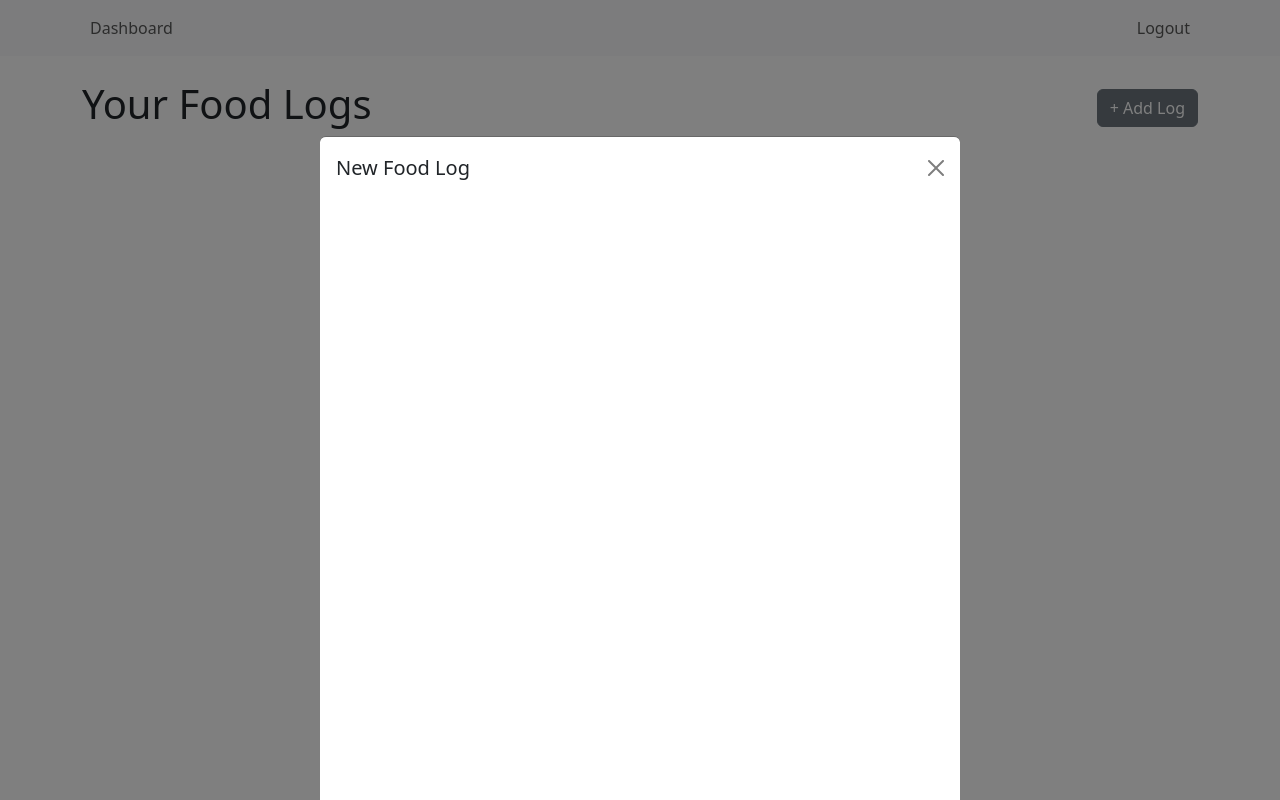
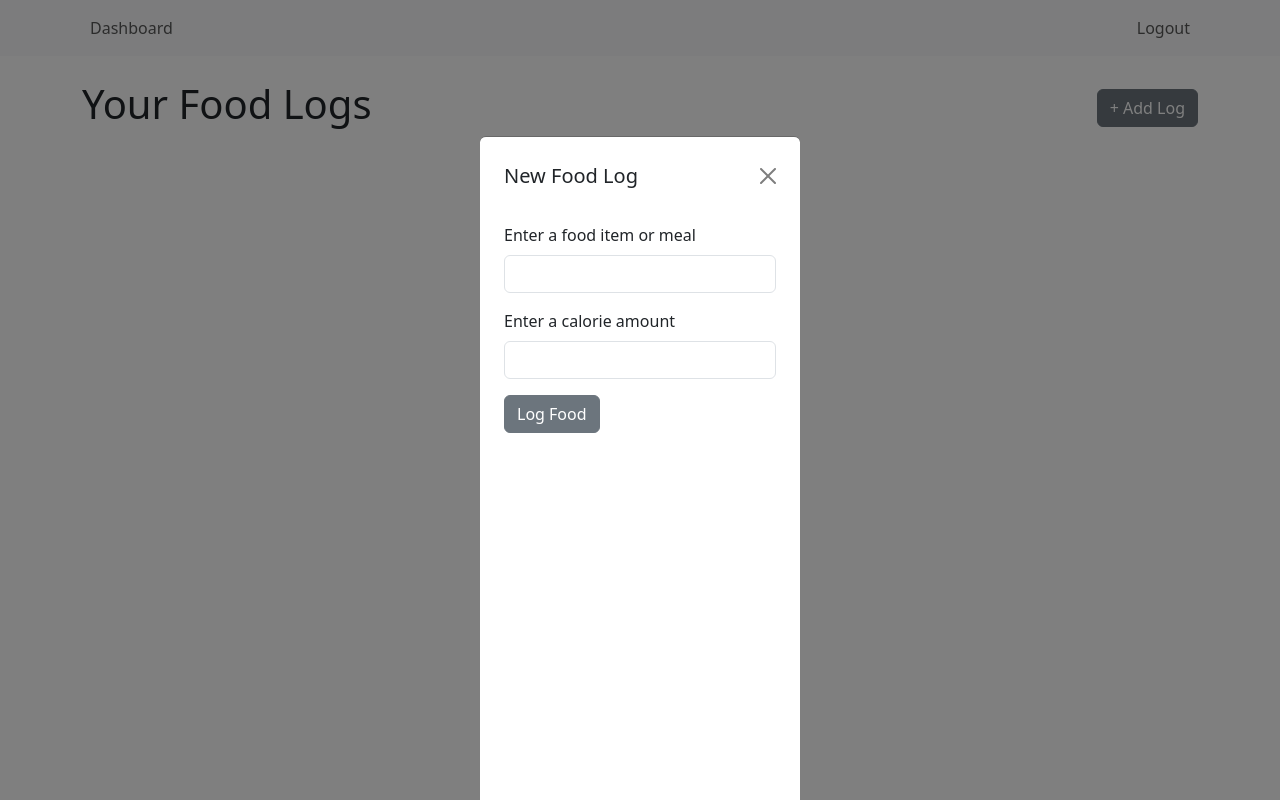
Before and after one commit to AnnaVo0/HealthBit, a Flask app: page /log-food in a window 1280 px wide, after a click on "+ Add Log". Run offline with Flask 3, Linux system fonts and the light colour scheme; the visitor is signed in with stand-in values (Sample User, id 1); some libraries are stand-ins or nearby versions.

Commit message:
Added basic food log module page & functionality for adding and saving food logs to database

```diff
--- a/config.py
+++ b/config.py
@@ -3,6 +3,5 @@ usernameMaxLen = 20
 pwdMinLen = 8
 pwdMaxLen = 150
 
-# Arbitrary max length chosen for log inputs
 logInputMinLen = 1
-logInputMaxLen = 200
+logInputMaxLen = 100
--- a/forms.py
+++ b/forms.py
@@ -20,7 +20,7 @@ class RegisterForm(FlaskForm):
         existing_user = db.session.execute(db.select(User).filter_by(username=username.data)).first()
         if existing_user:
             raise ValidationError('The username you have entered already exists. Please re-enter a new one.')
-
+    # This custom validator can be replaced with the equivalent official one provided by WTForms, but not necessary
     def validate_confirm_password(self, confirm_password):
         if self.password.data != confirm_password.data:
             raise ValidationError('Passwords must match.')
@@ -28,3 +28,4 @@ class RegisterForm(FlaskForm):
 class FoodLogForm(FlaskForm):
     food_name = StringField('Enter a food item or meal', validators=[DataRequired(), Length(logInputMinLen, logInputMaxLen)])
     calories = IntegerField('Enter a calorie amount', validators=[DataRequired(), NumberRange(0)])
+    submit = SubmitField('Log Food')
--- a/routes.py
+++ b/routes.py
@@ -1,7 +1,7 @@
 from flask import Blueprint, render_template, request, redirect, url_for
-from flask_login import login_user, logout_user, login_required
-from database import db, User
-from forms import LoginForm, RegisterForm
+from flask_login import login_user, logout_user, login_required, current_user
+from database import db, User, FoodEntry
+from forms import LoginForm, RegisterForm, FoodLogForm
 import bcrypt
 
 main = Blueprint('main', __name__)
@@ -56,7 +56,14 @@ def logout():
 def dashboard():
     return render_template('dashboard.html')
 
-@main.route('/log-food')
+@main.route('/log-food', methods=['GET', 'POST'])
 @login_required
 def log_food():
-    return render_template('log_food.html')
+    log_form = FoodLogForm()
+    if log_form.validate_on_submit():
+        food_name = request.form['food_name']
+        calories = request.form['calories']
+        log = FoodEntry(current_user.id, food_name, calories)
+        db.session.add(log)
+        db.session.commit()
+    return render_template('log_food.html', form=log_form)
--- a/templates/base.html
+++ b/templates/base.html
@@ -1,6 +1,6 @@
 {% from 'bootstrap5/nav.html' import render_nav_item %}
 {% from 'bootstrap5/utils.html' import render_messages %}
-{% from 'bootstrap5/form.html' import render_form %}
+{% from 'bootstrap5/form.html' import render_form, render_field %}
 
 {#
     base.html will extend every other HTML page in the app. It is essentially just the navbar, then the main section of the page
--- a/templates/dashboard.html
+++ b/templates/dashboard.html
@@ -17,7 +17,7 @@
             <div class="card-body text-center">
                 <h5 class="card-title">Food</h5>
                 <p class="card-text text-muted">Today: No entries yet.</p>
-                <a class="btn btn-sm btn-secondary" href="{{url_for('main.log_food')}}">Log Food</a>
+                <a class="btn btn-sm btn-secondary" href="{{url_for('main.log_food')}}" role="button">Log Food</a>
             </div>
             <div class="card-footer bg-transparent border-0 text-end">
                 <button class="btn btn-sm btn-outline-dark">Remove</button>
--- a/templates/log_food.html
+++ b/templates/log_food.html
@@ -7,28 +7,19 @@
 </div>
 
 <!-- On (+ Add Log) button press, log creation form appears from the bottom of the page -->
-<div class="offcanvas offcanvas-bottom mx-auto w-50 rounded-top" style="height: 83%" tabindex="-1" id="logForm" aria-labelledby="logFormLabel">
+<div class="offcanvas offcanvas-bottom mx-auto w-25 p-2 rounded-top" style="height: 83%" tabindex="-1" id="logForm" aria-labelledby="logFormLabel">
   <div class="offcanvas-header">
     <h5 class="offcanvas-title" id="logFormLabel">New Food Log</h5>
     <button type="button" class="btn-close text-reset" data-bs-dismiss="offcanvas" aria-label="Close"></button>
   </div>
   <div class="offcanvas-body">
     <form method="POST">
-
+        <!-- {{ render_form(form) }} can also replace the render_field() lines below, but I wanted to customize the submit button with Bootstrap classes -->
+        {{ form.csrf_token() }}
+        {{ render_field(form.food_name) }}
+        {{ render_field(form.calories) }}
+        {{ render_field(form.submit, class='btn btn-secondary') }}
     </form>
-    <!-- <div>
-      Some text as placeholder. In real life you can have the elements you have chosen. Like, text, images, lists, etc.
-    </div>
-    <div class="dropdown mt-3">
-      <button class="btn btn-secondary dropdown-toggle" type="button" id="dropdownMenuButton" data-bs-toggle="dropdown">
-        Dropdown button
-      </button>
-      <ul class="dropdown-menu" aria-labelledby="dropdownMenuButton">
-        <li><a class="dropdown-item" href="#">Action</a></li>
-        <li><a class="dropdown-item" href="#">Another action</a></li>
-        <li><a class="dropdown-item" href="#">Something else here</a></li>
-      </ul>
-    </div> -->
   </div>
 </div>
 
--- a/templates/register.html
+++ b/templates/register.html
@@ -1,7 +1,6 @@
 {% extends 'base.html' %}
 {% block title %}Register | HealthBit{% endblock %}
 {% block content %}
-{% from 'bootstrap5/form.html' import render_form %}
 
 <h1>Register</h1>
 
```
Also changed, not shown: database.py (+9 -2 lines).
